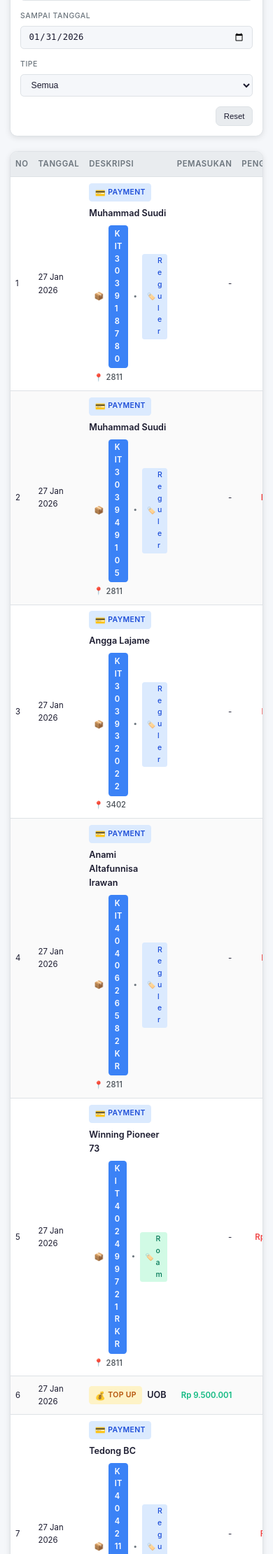
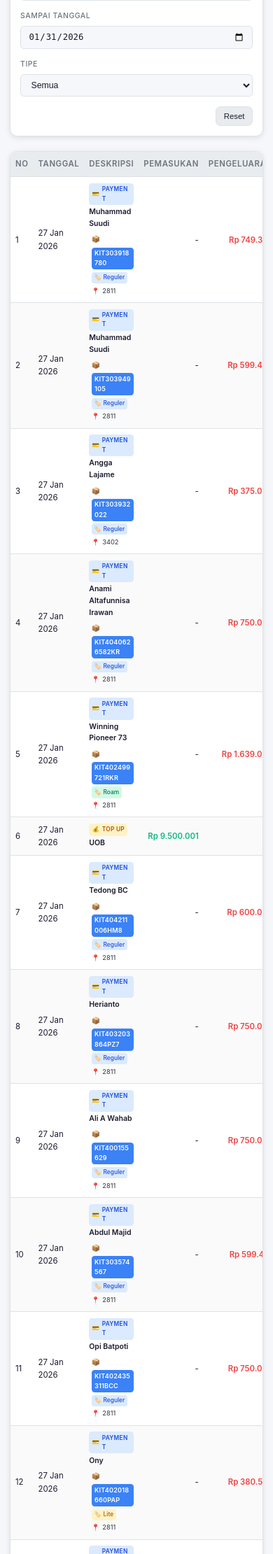
Before and after one commit to baiiput/uob-report, a PHP site: page / in a window 390 px wide. Shown: the part 899-3120 px from the top of the page at 70% size. Run offline with PHP 8.4, Linux system fonts and the light colour scheme; data comes from the database, SQL or seed files in the repository.

Commit message:
fix: add responsive styling for description display on mobile
- Add responsive styles for 768px and 480px breakpoints
- Reduce font sizes and padding for mobile screens
- Stack description header vertically on small screens
- Allow kit row to wrap on mobile
- Reduce max-width of description cell
- Hide separator dot on very small screens
- Make kit input and paket select full width on mobile form

https://claude.ai/code/session_01VeZduvLmGdtQGkt1SJM1KC

```diff
--- a/assets/css/style.css
+++ b/assets/css/style.css
@@ -1424,6 +1424,85 @@ form {
     .countdown-value {
         font-size: 0.875rem;
     }
+
+    /* Description cell responsive */
+    .description-cell {
+        max-width: 200px;
+    }
+
+    .desc-structured {
+        gap: 0.25rem;
+    }
+
+    .desc-header {
+        flex-direction: column;
+        align-items: flex-start;
+        gap: 0.25rem;
+    }
+
+    .desc-type {
+        font-size: 0.65rem;
+        padding: 0.2rem 0.4rem;
+    }
+
+    .desc-type::before {
+        font-size: 0.7rem;
+    }
+
+    .desc-client {
+        font-size: 0.8rem;
+    }
+
+    .desc-details {
+        padding-left: 0.25rem;
+        gap: 0.2rem;
+    }
+
+    .desc-kit-row {
+        flex-wrap: wrap;
+        gap: 0.25rem;
+        font-size: 0.75rem;
+    }
+
+    .desc-kit-row::before {
+        font-size: 0.7rem;
+    }
+
+    .desc-kit {
+        font-size: 0.7rem;
+        padding: 0.15rem 0.4rem;
+    }
+
+    .desc-paket {
+        font-size: 0.65rem;
+        padding: 0.1rem 0.35rem;
+    }
+
+    .desc-paket::before {
+        font-size: 0.6rem;
+    }
+
+    .desc-kode {
+        font-size: 0.7rem;
+        padding-left: 0.25rem;
+    }
+
+    .desc-kode::before {
+        font-size: 0.65rem;
+    }
+
+    /* Kit row form responsive */
+    .kit-row {
+        flex-wrap: wrap;
+    }
+
+    .kit-input {
+        min-width: 100%;
+    }
+
+    .paket-select {
+        min-width: calc(100% - 40px);
+    }
 }
 
 @media (max-width: 480px) {
@@ -1451,6 +1530,50 @@ form {
     /* Hide some columns on very small screens */
     .data-table .hide-mobile {
         display: none;
+    }
+
+    /* Description cell extra small */
+    .description-cell {
+        max-width: 150px;
+    }
+
+    .desc-header {
+        gap: 0.15rem;
+    }
+
+    .desc-type {
+        font-size: 0.6rem;
+        padding: 0.15rem 0.3rem;
+    }
+
+    .desc-type::before {
+        font-size: 0.6rem;
+    }
+
+    .desc-client {
+        font-size: 0.75rem;
+    }
+
+    .desc-kit-row {
+        font-size: 0.7rem;
+    }
+
+    .desc-kit {
+        font-size: 0.65rem;
+        padding: 0.1rem 0.3rem;
+    }
+
+    .desc-paket {
+        font-size: 0.6rem;
+        padding: 0.1rem 0.25rem;
+    }
+
+    .desc-separator {
+        display: none;
+    }
+
+    .desc-kode {
+        font-size: 0.65rem;
     }
 }
 
```
